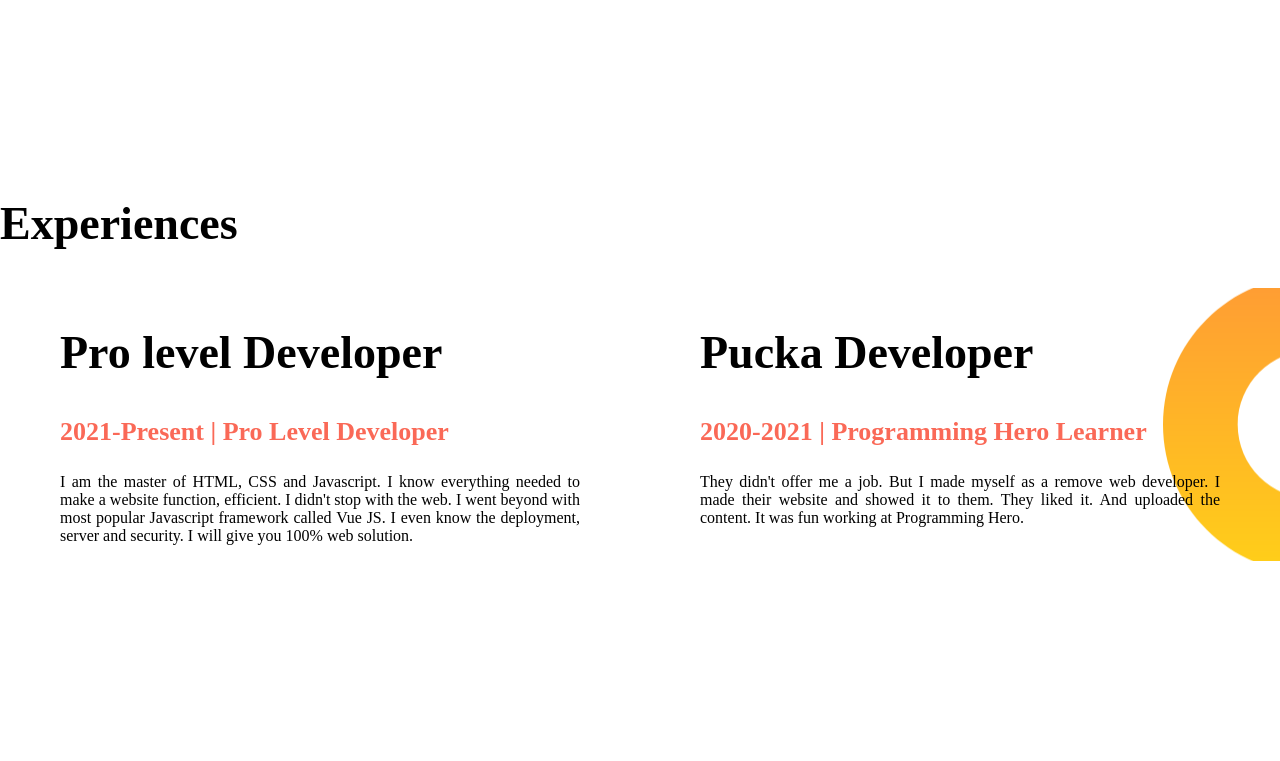
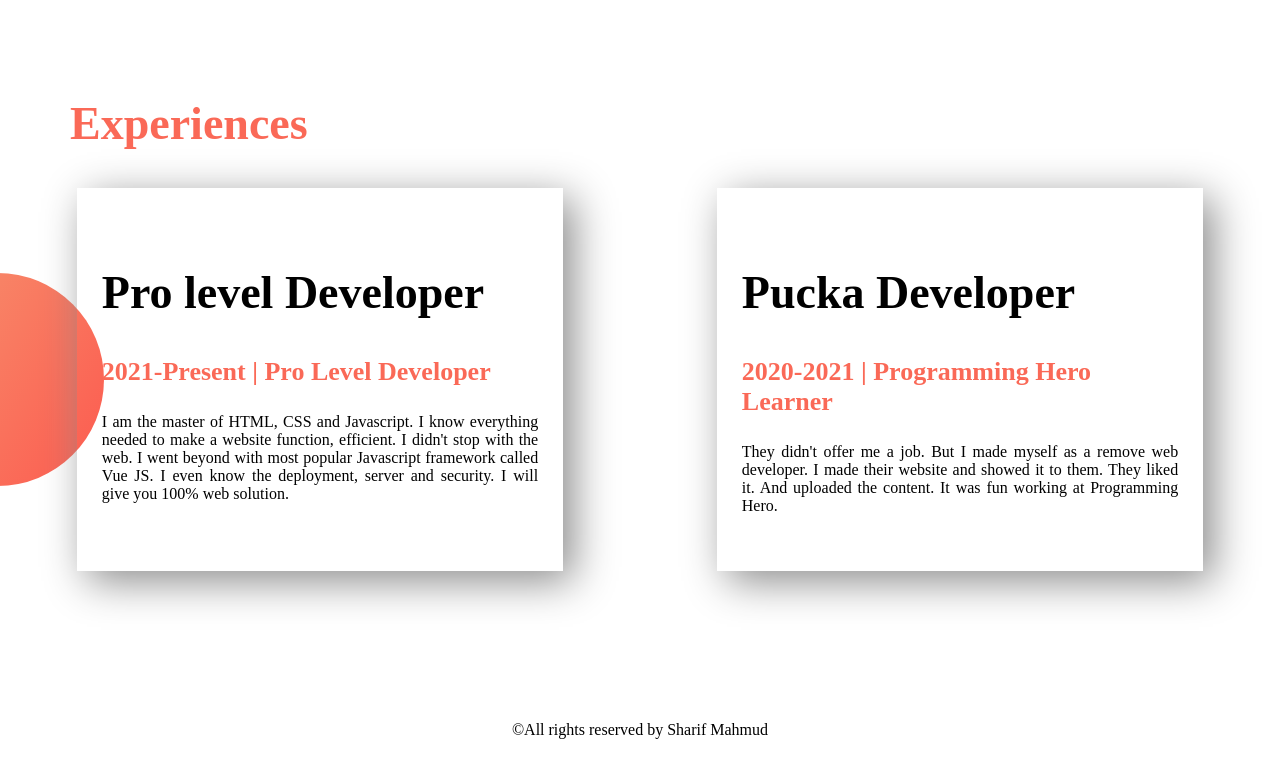
Before and after one commit to sharifmahmud825/developer-portfolio, a plain HTML site: page index.html in a window 1280 px wide. Shown: the part 1227-1988 px from the top of the page. Drawn offline with Linux system fonts and the light colour scheme.

Commit message:
all done

```diff
--- a/index.html
+++ b/index.html
@@ -33,19 +33,22 @@
         </div>
     </section>
     <section>
-        <h1>Experiences</h1>
+        <h1 class="head">Experiences</h1>
         <div class="flexible-container">
-            <div class="half-width">
+            <div class="experience-item">
                 <h1>Pro level Developer</h1>
                 <h3 class="text">2021-Present | Pro Level Developer</h3>
                 <p>I am the master of HTML, CSS and Javascript. I know everything needed to make a website function, efficient. I didn't stop with the web. I went beyond with most popular Javascript framework called Vue JS. I even know the deployment, server and security. I will give you 100% web solution.</p>
             </div>
-            <div class="half-width">
+            <div class="experience-item">
                 <h1>Pucka Developer</h1>
                 <h3 class="text">2020-2021 | Programming Hero Learner</h3>
                 <p>They didn't offer me a job. But I made myself as a remove web developer. I made their website and showed it to them. They liked it. And uploaded the content. It was fun working at Programming Hero.</p>
             </div>
         </div>
     </section>
+    <footer>
+        <p>&copy;All rights reserved by Sharif Mahmud</p>
+    </footer>
 </body>
 </html>
--- a/style.css
+++ b/style.css
@@ -8,7 +8,7 @@ h1 {
 h3{
     font-size: 26px;
 }
-.flexible-container {
+.topBanner {
     display: flex;
     background-image: url(top-banner.png);
     background-repeat: no-repeat;
@@ -38,9 +38,29 @@ p{
     text-align: justify;
 
 }
-.flexible-container {
+.dreamBig {
     background-image: url(images/dream-bg.png);
     background-repeat: no-repeat;
     background-position: right;
     display: flex;
 }
+.experience-item {
+    width: 50%;
+    padding: 40px 25px;
+    margin: 0 6%;
+    box-shadow: 10px 10px 40px rgb(138, 138, 138);
+}
+.head{
+    margin-left: 70px;
+    color: #FA6957;
+}
+.flexible-container{
+    display: flex;
+    margin-bottom: 150px;
+    background-image: url(images/exp-bg.png);
+    background-repeat: no-repeat;
+    background-position: left;
+}
+footer p {
+    text-align: center;
+}
```
